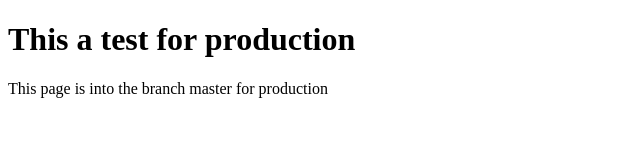
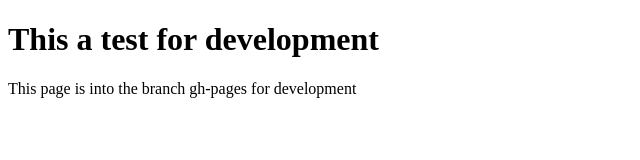
Before and after one commit to ioO/ioo.github.io, a plain HTML site: page index.html in a window 1280 px wide. Shown: the whole page, without its empty margins (0-640 px from the left). Drawn offline with Linux system fonts and the light colour scheme.

Commit message:
page: change content for dev

```diff
--- a/index.html
+++ b/index.html
@@ -2,10 +2,10 @@
 <html lang="en">
   <head>
     <meta charset="utf-8">
-    <title>A production page</title>
+    <title>A development page</title>
   </head>
   <body>
-    <h1>This a test for production</h1>
-    <p>This page is into the branch master for production</p>
+    <h1>This a test for development</h1>
+    <p>This page is into the branch gh-pages for development</p>
   </body>
 </html>
```
